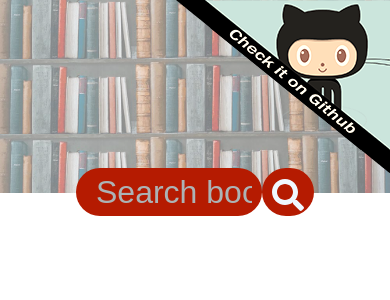
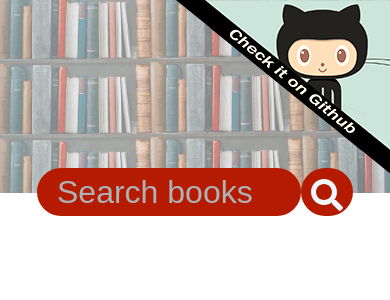
Before and after one commit to denibulkashvili/google-books-api, a React (Create React App) app: page / in a window 390 px wide. Shown: the top 300 px of the page. Built offline with nearby package versions, Linux system fonts and the light colour scheme.

Commit message:
Add extra breakpoint for small screens

```diff
--- a/src/App.css
+++ b/src/App.css
@@ -138,3 +138,12 @@ button.book-url {
     grid-gap: 5vw;
   }
 }
+@media only screen and (max-width: 500px) {
+  .books-grid {
+    grid-template-columns: 300px;
+    grid-gap: 7vw;
+  }
+  .search-input {
+    width: 60vw;
+  }
+}
```
